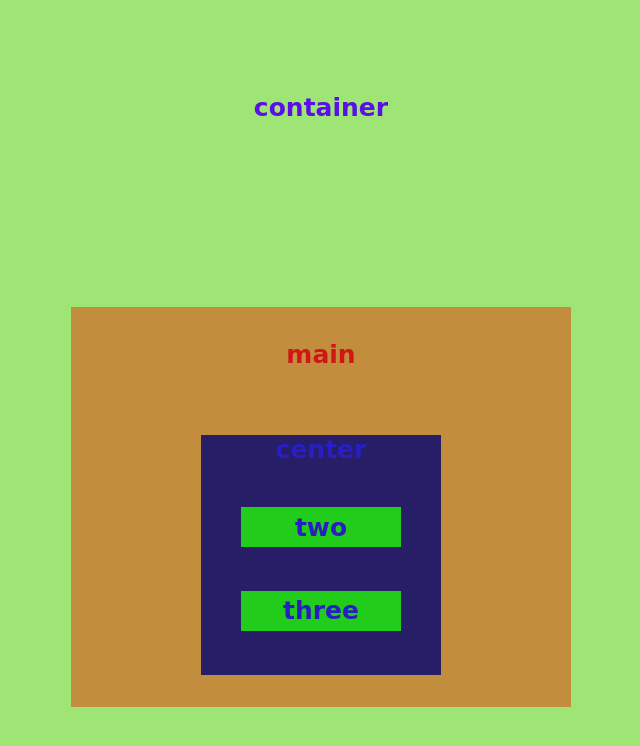
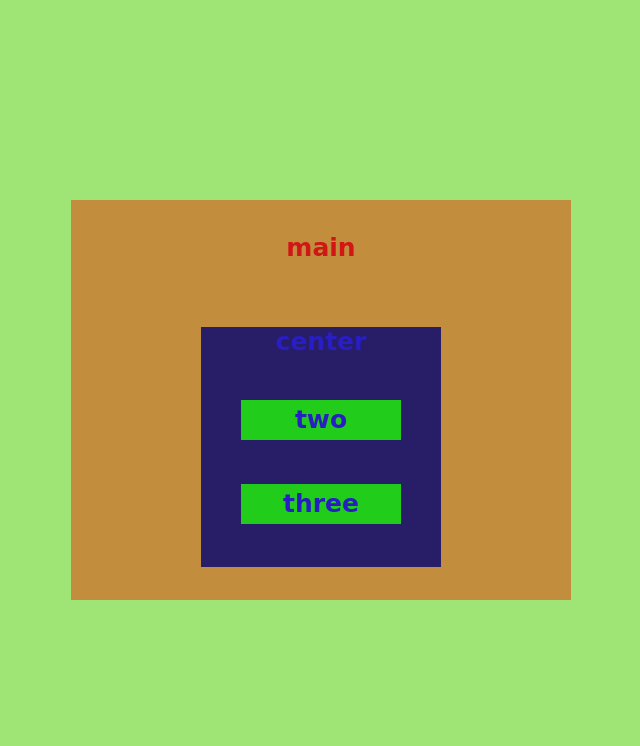
Before and after one commit to rishita2419/CSS, a plain HTML site: page index.html in a window 1280 px wide. Shown: the whole page, without its empty margins (319-959 px from the left). Drawn offline with Linux system fonts and the light colour scheme.

Commit message:
second change

```diff
--- a/index.html
+++ b/index.html
@@ -8,13 +8,12 @@
     <title>Document</title>
 </head>
 <body>
-    <div class="container">container
+    <div class="container">
         <div class="main">main
              <div class="center1">center
                 <div class="center2">two</div>
                 <div class="center3">three</div>
              </div>
-
         </div>
     </div>
 </body>
```
